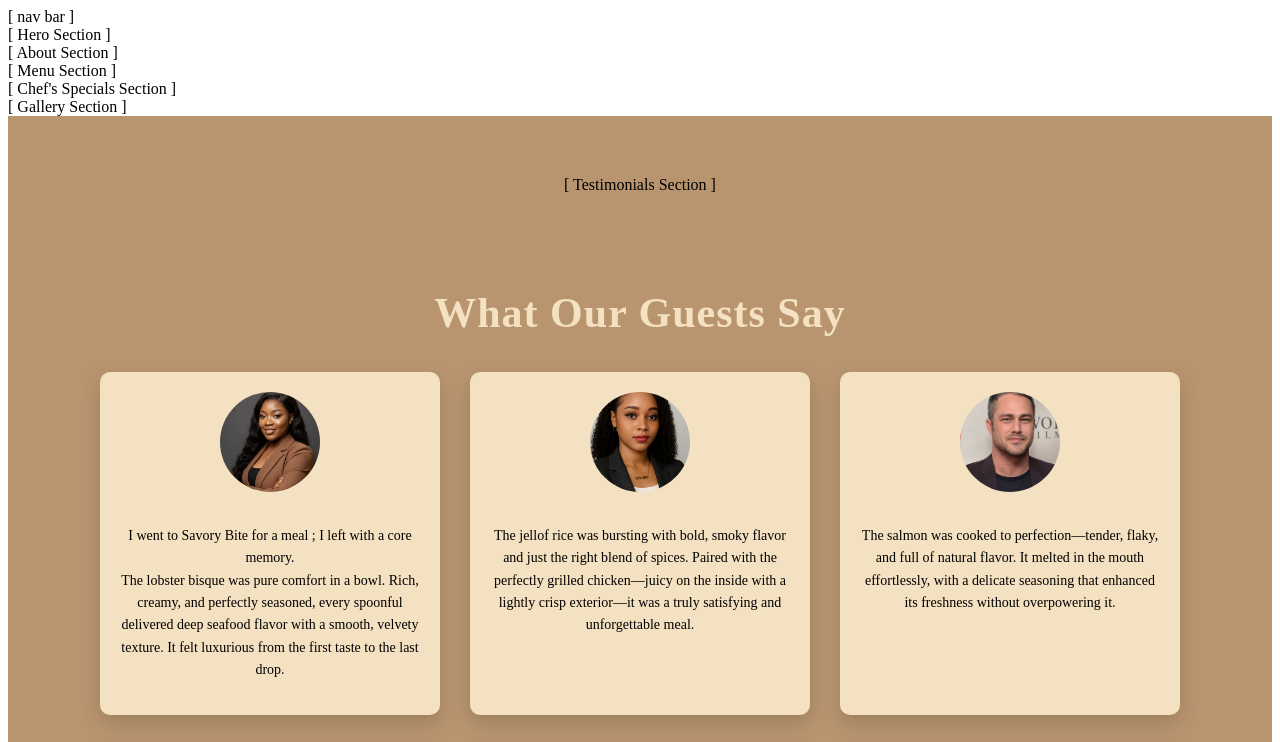
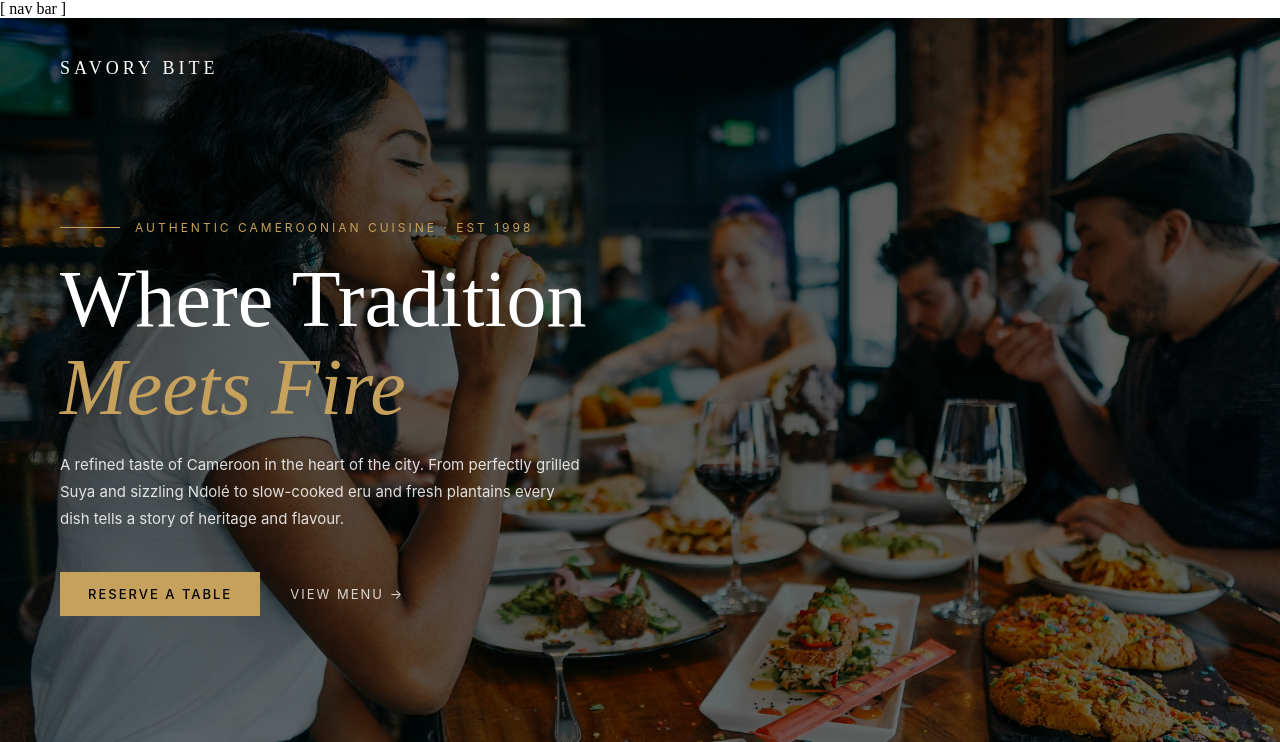
Before and after one commit to slimbekongcho-cmd/restaurant-landing-page, a plain HTML site: page index.html in a window 1280 px wide. Shown: the top 742 px of the page. Drawn offline with Linux system fonts and the light colour scheme.

Commit message:
fix bugs

```diff
--- a/index.html
+++ b/index.html
@@ -15,7 +15,37 @@
 
     <!-- ══════════════ HERO ══════════════ -->
     <section id="hero">
-      [ Hero Section ]
+        <div class="hero-overlay"></div>
+
+        <header class="hero-nav">
+          <div class="logo">SAVORY BITE</div>
+        </header>
+
+        <div class="hero-content">
+          <div class="tagline">
+            <span class="line"></span>
+            <p>AUTHENTIC CAMEROONIAN CUISINE · EST 1998</p>
+          </div>
+
+          <h1>
+            Where Tradition <br />
+            <span>Meets Fire</span>
+          </h1>
+
+          <p class="description">
+            A refined taste of Cameroon in the heart of the city.
+            From perfectly grilled Suya and sizzling Ndolé
+            to slow-cooked eru and fresh plantains
+            every dish tells a story of heritage and flavour.
+          </p>
+
+          <div class="hero-buttons">
+            <a href="#contact" class="btn-primary">RESERVE A TABLE</a>
+            <a href="#menu" class="btn-secondary">VIEW MENU →</a>
+          </div>
+        </div>
+
+        <div class="scroll"> </div>
     </section>
 
     <!-- ══════════════ ABOUT ══════════════ -->
@@ -28,28 +58,7 @@
       [ Menu Section ]
     </section>
 
-    <!-- ══════════════ SPECIALS ══════════════ -->
-    <section id="specials">
-      [ Chef's Specials Section ]
-    </section>
-
-    <!-- ══════════════ GALLERY ══════════════ -->
-    <section id="gallery">
-      [ Gallery Section ]
-    </section>
-
     <!-- ══════════════ TESTIMONIALS ══════════════ -->
-    <section id="testimonials">
-      [ Testimonials Section ]
-      <!DOCTYPE html>
-<html lang="en">
-<head>
-    <meta name="viewport", content="width=device-width, initial-scale=1.0">
-    <meta charset="UTF-8">
-    <title>Testimony</title>
-    <link rel="stylesheet" href="../project/style.css">
-</head>
-<body>
      <section id="testimonials" class="py-3">
         <h2 class="l-heading">What Our Guests Say</h2>
         <div class="testimonial-container">
@@ -94,9 +103,6 @@
     <img src="images/WhatsApp Image 2026-03-03 at 18.48.12.jpeg" alt="">
      <p>Fresh, vibrant, and beautifully balanced, the strawberry spinach salad combined crisp greens with sweet, juicy strawberries. It was light yet satisfying, with a refreshing flavor that made it simply delightful.</p>
 </div>
-</section>
-</body>
-</html>
     </section>
 
     <!-- ══════════════ RESERVATIONS ══════════════ -->
--- a/styles.css
+++ b/styles.css
@@ -1,200 +1,284 @@
-#testimonials{
+#testimonials {
     background-color: #b8956f;
     padding: 60px 20px;
     text-align: center;
 }
-.testimonial-container{
+
+.testimonial-container {
     display: flex;
     flex-wrap: wrap;
     justify-content: center;
     gap: 30px;
 }
-.testimonial{
-    width:300px;
+
+.testimonial {
+    width: 300px;
     background: #f4e1c1;
     padding: 20px;
     border-radius: 10px;
-    box-shadow: 0 8px 20px rgba(0, 0, 0,0.15);
+    box-shadow: 0 8px 20px rgba(0, 0, 0, 0.15);
     text-align: center;
 }
-.testimonial img{
+
+.testimonial img {
     width: 100px;
     height: 100px;
     border-radius: 50%;
     object-fit: cover;
     margin-bottom: 15px;
+}
 
-}
-.testimonial p{
+.testimonial p {
     font-size: 14px;
     line-height: 1.6;
 }
-#testimonials h2{
+
+#testimonials h2 {
     font-size: 42px;
     font-weight: 600;
     color: #f4e1c1;
     letter-spacing: 1px;
 }
 
-
-/*contact section*/
-.contact{
-    background:white;
-    color:black;
-    padding:100px 10%;
+/* Contact section */
+.contact {
+    background: white;
+    color: black;
+    padding: 100px 10%;
     font-family: 'Segoe UI', sans-serif;
 }
 
-.contact-container{
-    display:flex;
-    justify-content:space-between;
-    gap:60px;
-    flex-wrap:wrap;
+.contact-container {
+    display: flex;
+    justify-content: space-between;
+    gap: 60px;
+    flex-wrap: wrap;
 }
 
-.contact-info{
-    flex:1;
+.contact-info {
+    flex: 1;
 }
 
-.contact-info h2{
-    font-size:40px;
-    margin-bottom:20px;
-    color:#c8a97e;
+.contact-info h2 {
+    font-size: 40px;
+    margin-bottom: 20px;
+    color: #c8a97e;
 }
 
-.contact-info p{
-    margin-bottom:15px;
-    line-height:1.6;
+.contact-info p {
+    margin-bottom: 15px;
+    line-height: 1.6;
 }
 
-.info p{
-    margin:10px 0;
-    font-size:15px;
+.info p {
+    margin: 10px 0;
+    font-size: 15px;
 }
 
-.contact-form{
-    flex:1;
-    background:#1a1a1a;
-    padding:40px;
-    border-radius:10px;
+.contact-form {
+    flex: 1;
+    background: #1a1a1a;
+    padding: 40px;
+    border-radius: 10px;
 }
 
-.input-group{
-    margin-bottom:20px;
+.input-group {
+    margin-bottom: 20px;
 }
 
 .contact-form input,
-.contact-form textarea{
-    width:100%;
-    padding:14px;
-    border:none;
-    outline:none;
-    background:#111;
-    color:white;
-    border:1px solid black;
-    border-radius:5px;
-    font-size:14px;
+.contact-form textarea {
+    width: 100%;
+    padding: 14px;
+    border: none;
+    outline: none;
+    background: #111;
+    color: white;
+    border: 1px solid #333;
+    border-radius: 5px;
+    font-size: 14px;
 }
 
 .contact-form input:focus,
-.contact-form textarea:focus{
-    border-color:#c8a97e;
+.contact-form textarea:focus {
+    border-color: #c8a97e;
 }
 
-.contact-form button{
-    width:100%;
-    padding:14px;
-    border:none;
-    background:#c8a97e;
-    color:black;
-    font-weight:bold;
-    font-size:15px;
-    border-radius:5px;
-    cursor:pointer;
-    transition:0.3s;
+.contact-form button {
+    width: 100%;
+    padding: 14px;
+    border: none;
+    background: #c8a97e;
+    color: black;
+    font-weight: bold;
+    font-size: 15px;
+    border-radius: 5px;
+    cursor: pointer;
+    transition: 0.3s;
 }
 
-.contact-form button:hover{
-    background:#b89563;
-}.contact{
-    background:white;
-    color:black;
-    padding:100px 10%;
-    font-family: 'Segoe UI', sans-serif;
+.contact-form button:hover {
+    background: #b89563;
 }
 
-.contact-container{
-    display:flex;
-    justify-content:space-between;
-    gap:60px;
-    flex-wrap:wrap;
+.map iframe {
+    width: 100%;
+    height: 300px;
+    border: 0;
+}
+/* Google Fonts Import */
+@import url('https://fonts.googleapis.com/css2?family=Playfair+Display:wght@400;500;600&family=Inter:wght@300;400;500&display=swap');
+
+* {
+  margin: 0;
+  padding: 0;
+  box-sizing: border-box;
 }
 
-.contact-info{
-    flex:1;
+#hero,
+.hero {
+  position: relative;
+  height: 100vh;
+  background: url('./images/restaurant.jpg') center/cover no-repeat;
+  color: #fff;
+  font-family: 'Inter', sans-serif;
+  overflow: hidden;
 }
 
-.contact-info h2{
-    font-size:40px;
-    margin-bottom:20px;
-    color:#c8a97e;
+/* Dark overlay */
+.hero-overlay {
+  position: absolute;
+  inset: 0;
+  background: linear-gradient(
+    to bottom,
+    rgba(0,0,0,0.65),
+    rgba(0,0,0,0.55)
+  );
 }
 
-.contact-info p{
-    margin-bottom:15px;
-    line-height:1.6;
+/* Navigation */
+.hero-nav {
+  position: absolute;
+  top: 40px;
+  left: 60px;
+  right: 60px;
+  display: flex;
+  justify-content: space-between;
+  align-items: center;
+  z-index: 2;
 }
 
-.info p{
-    margin:10px 0;
-    font-size:15px;
+.logo {
+  font-family: 'Playfair Display', serif;
+  letter-spacing: 4px;
+  font-size: 18px;
 }
 
-.contact-form{
-    flex:1;
-    background:#1a1a1a;
-    padding:40px;
-    border-radius:10px;
-}
-.map iframe{
-width:50%;
-height:200px;
-border:0;
+.hero-nav nav a {
+  margin-left: 40px;
+  text-decoration: none;
+  color: #fff;
+  font-size: 13px;
+  letter-spacing: 2px;
+  opacity: 0.8;
+  transition: 0.3s;
 }
 
-.input-group{
-
-.contact-form input,
-.contact-form textarea{
-    width:100%;
-    padding:14px;
-    border:none;
-    outline:none;
-    background:#111;
-    color:white;
-    border:1px solid #333;
-    border-radius:5px;
-    font-size:14px;
+.hero-nav nav a:hover {
+  opacity: 1;
 }
 
-.contact-form input:focus,
-.contact-form textarea:focus{
-    border-color:#c8a97e;
+/* Content */
+.hero-content {
+  position: absolute;
+  left: 60px;
+  top: 50%;
+  transform: translateY(-50%);
+  max-width: 650px;
+  z-index: 2;
 }
 
-.contact-form button{
-    width:100%;
-    padding:14px;
-    border:none;
-    background:#c8a97e;
-    color:black;
-    font-weight:bold;
-    font-size:15px;
-    border-radius:5px;
-    cursor:pointer;
-    transition:0.3s;
+.tagline {
+  display: flex;
+  align-items: center;
+  margin-bottom: 20px;
 }
 
-.contact-form button:hover{
-    background:#b89563;
+.tagline .line {
+  width: 60px;
+  height: 1px;
+  background: #c6a15b;
+  margin-right: 15px;
 }
+
+.tagline p {
+  font-size: 12px;
+  letter-spacing: 3px;
+  color: #c6a15b;
+}
+
+h1 {
+  font-family: 'Playfair Display', serif;
+  font-size: 80px;
+  font-weight: 400;
+  line-height: 1.1;
+  margin-bottom: 20px;
+}
+
+h1 span {
+  font-style: italic;
+  color: #c6a15b;
+}
+
+.description {
+  font-size: 15px;
+  line-height: 1.8;
+  max-width: 520px;
+  opacity: 0.85;
+  margin-bottom: 40px;
+}
+
+/* Buttons */
+.hero-buttons {
+  display: flex;
+  align-items: center;
+  gap: 30px;
+}
+
+.btn-primary {
+  background: #c6a15b;
+  padding: 14px 28px;
+  text-decoration: none;
+  color: #000;
+  font-size: 13px;
+  letter-spacing: 2px;
+  font-weight: 500;
+  transition: 0.3s;
+}
+
+.btn-primary:hover {
+  background: #d4b06c;
+}
+
+.btn-secondary {
+  text-decoration: none;
+  color: #fff;
+  font-size: 13px;
+  letter-spacing: 2px;
+  opacity: 0.8;
+}
+
+.btn-secondary:hover {
+  opacity: 1;
+}
+
+/* Scroll indicator */
+.scroll {
+  position: absolute;
+  right: 40px;
+  bottom: 80px;
+  transform: rotate(90deg);
+  font-size: 12px;
+  letter-spacing: 4px;
+  opacity: 0.7;
+}
```
Also changed, not shown: images/restaurant.jpg (added), 1 other file.
